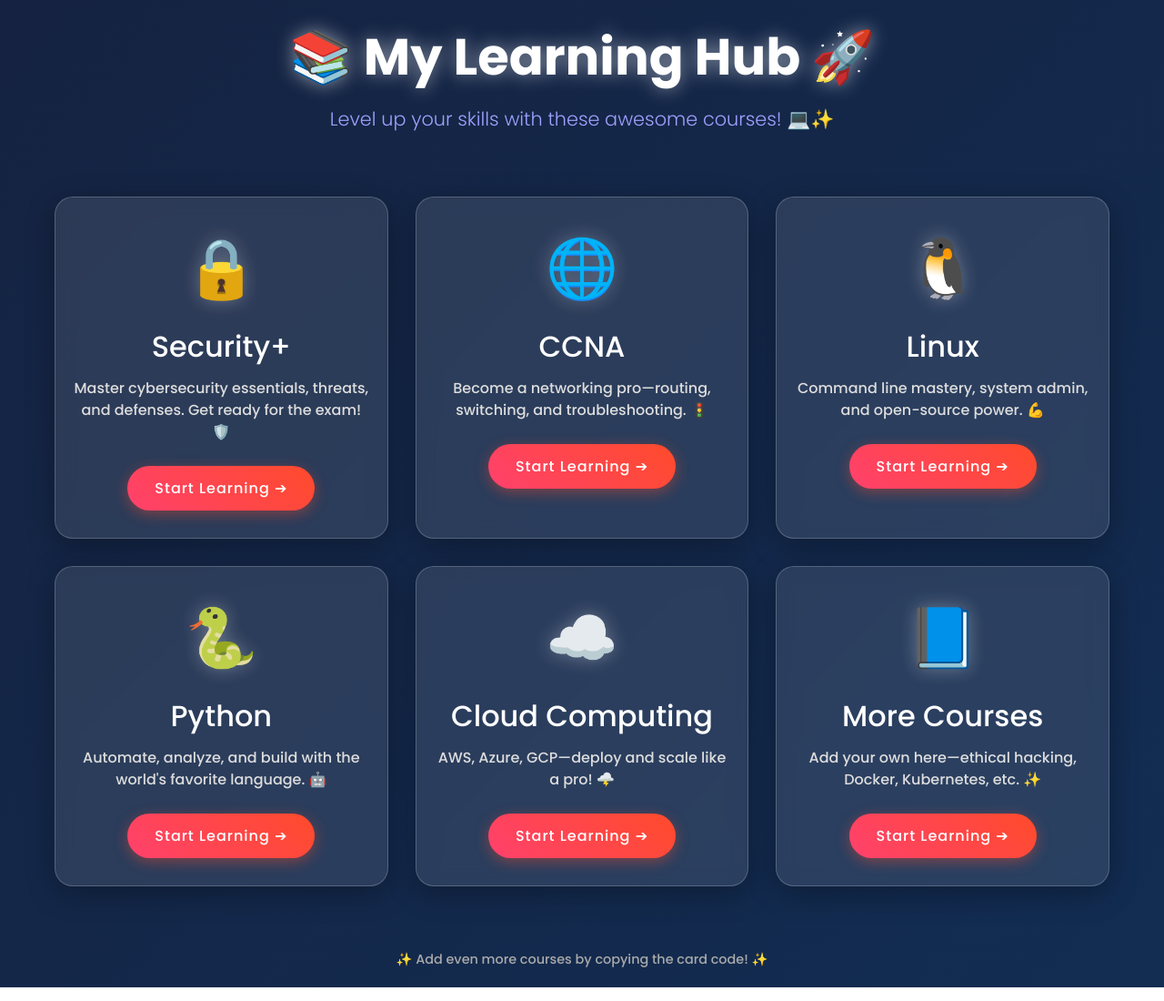
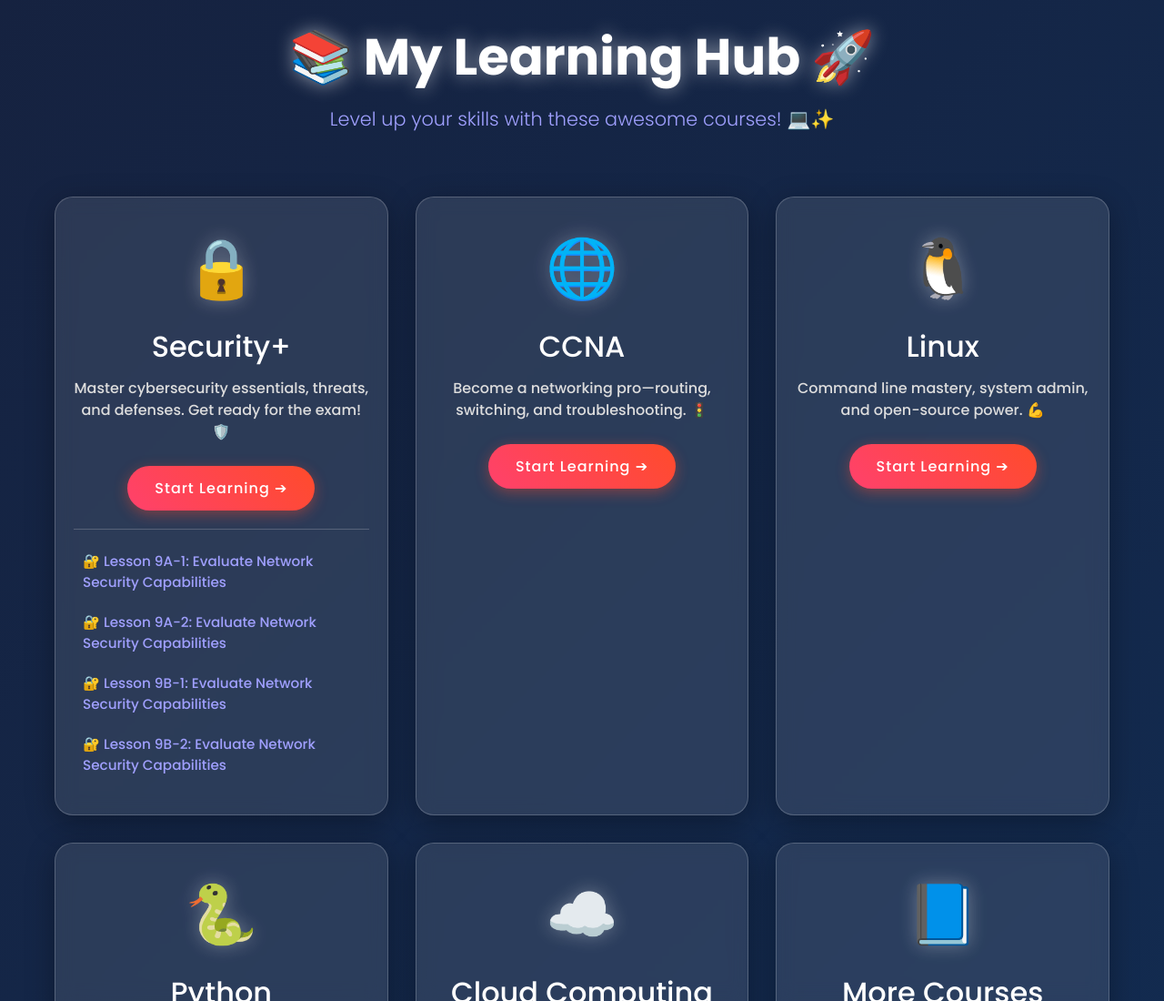
Before and after one commit to Cavourlafleur/myhomecourse, a plain HTML site: page index.html in a window 1280 px wide. Shown: the top 1100 px of the page at 91% size. Drawn offline with Linux system fonts and the light colour scheme.

Commit message:
Add lessons styles and links to Security card
Added styles for lessons section and included lesson links in the Security card.

```diff
--- a/index.html
+++ b/index.html
@@ -106,6 +106,32 @@
             box-shadow: 0 6px 20px rgba(255, 75, 43, 0.6);
             transform: scale(1.05);
         }
+
+        /* ===== LESSONS STYLES (ADDED) ===== */
+        .lessons {
+            margin-top: 20px;
+            text-align: left;
+            border-top: 1px solid rgba(255,255,255,0.2);
+            padding-top: 15px;
+        }
+
+        .lessons a {
+            display: block;
+            color: #a0a0ff;
+            text-decoration: none;
+            padding: 8px 10px;
+            border-radius: 8px;
+            transition: background 0.2s;
+            font-size: 0.95rem;
+            margin-bottom: 5px;
+        }
+
+        .lessons a:hover {
+            background: rgba(255,255,255,0.1);
+            color: white;
+        }
+        /* ===== END LESSONS STYLES ===== */
+
         @keyframes fadeInDown {
             from { opacity: 0; transform: translateY(-30px); }
             to { opacity: 1; transform: translateY(0); }
@@ -136,7 +162,15 @@
                 <h2>Security+</h2>
                 <p class="description">Master cybersecurity essentials, threats, and defenses. Get ready for the exam! 🛡️</p>
                 <a href="#" class="btn">Start Learning ➔</a>
-            </div>
+
+                <!-- Lessons List -->
+                <div class="lessons">
+                    <a href="Module-9A-1-God-Mode.html">🔐 Lesson 9A-1: Evaluate Network Security Capabilities</a>
+                    <a href="Module-9A-2-God-Mode.html">🔐 Lesson 9A-2: Evaluate Network Security Capabilities</a>
+                    <a href="Module-9B-1-God-Mode.html">🔐 Lesson 9B-1: Evaluate Network Security Capabilities</a>
+                    <a href="Module-9B-2-God-Mode.html">🔐 Lesson 9B-2: Evaluate Network Security Capabilities</a>
+                </div>
+            </div> <!-- close Security+ card -->
 
             <!-- CCNA Card -->
             <div class="course-card">
```
